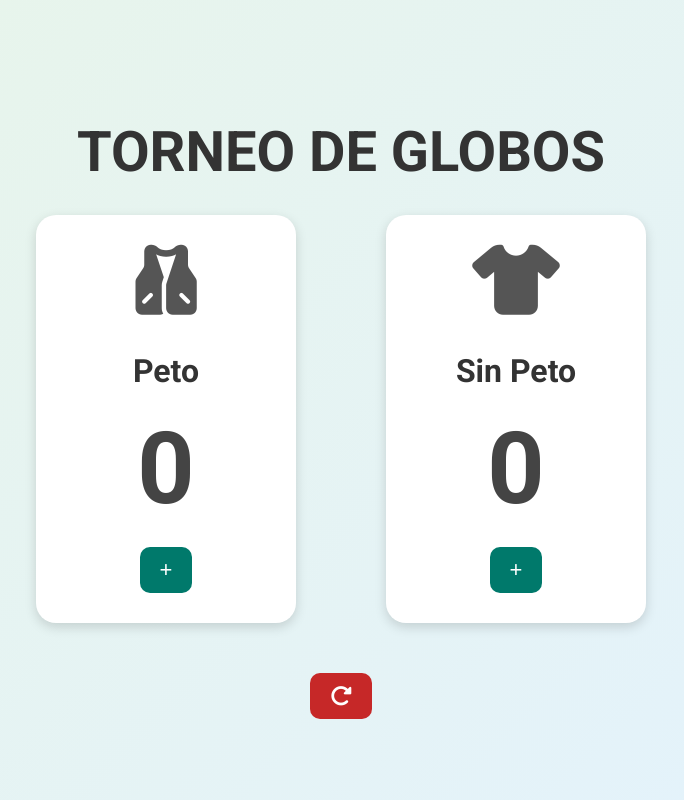
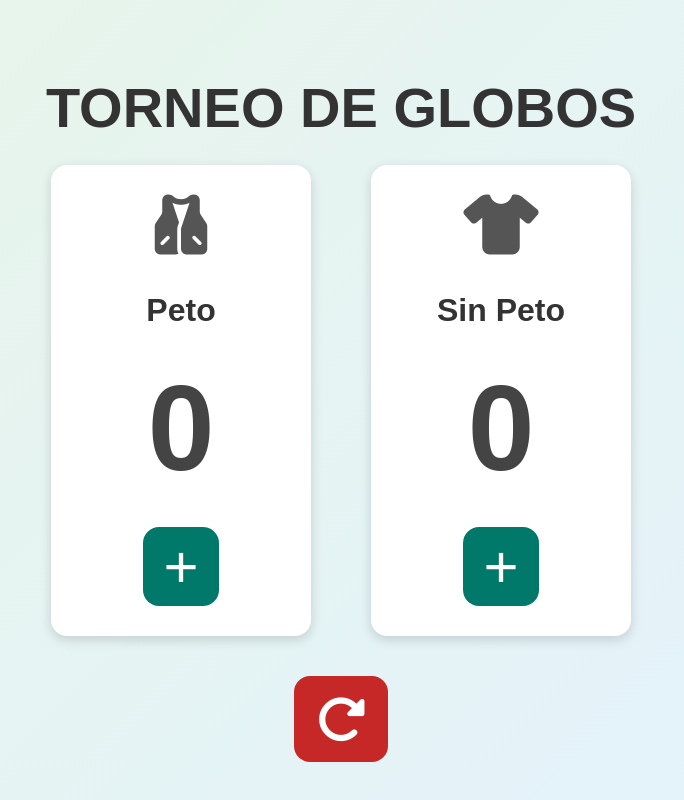
Before and after one commit to midelcasai/Contador-Globos, a plain HTML site: page index.html in a window 1280 px wide. Shown: the whole page, without its empty margins (299-983 px from the left). Drawn offline with Linux system fonts and the light colour scheme.

Commit message:
Update index.html

```diff
--- a/index.html
+++ b/index.html
@@ -7,7 +7,7 @@
   <link rel="stylesheet" href="https://cdnjs.cloudflare.com/ajax/libs/font-awesome/6.4.0/css/all.min.css">
   <style>
     body {
-      font-family: 'Roboto', sans-serif;
+      font-family: 'Arial', sans-serif;
       background: linear-gradient(135deg, #e8f5e9, #e3f2fd);
       margin: 0;
       display: flex;
@@ -19,25 +19,27 @@
     }
 
     h1 {
-      margin-bottom: 30px;
+      margin-bottom: 25px;
       font-size: 3.5em;
       color: #333;
     }
+
     h2 {
       margin-bottom: 20px;
       font-size: 2em;
       color: #333;
     }
+
     .container {
       display: flex;
       justify-content: center;
       align-items: center;
-      gap: 90px;
+      gap: 60px;
     }
 
     .team {
       background-color: white;
-      border-radius: 20px;
+      border-radius: 16px;
       padding: 30px;
       width: 200px;
       text-align: center;
@@ -45,23 +47,23 @@
     }
 
     .team i {
-      font-size: 70px;
+      font-size: 60px;
       margin-bottom: 10px;
       color: #555;
     }
 
     .score {
-      font-size: 100px;
+      font-size: 120px;
       font-weight: bold;
-      margin: 20px 0;
+      margin: 30px 0;
       color: #444;
     }
 
     button {
-      font-size: 22px;
-      padding: 10px 20px;
+      font-size: 60px;
+      padding: 5px 20px;
       border: none;
-      border-radius: 10px;
+      border-radius: 16px;
       background-color: #00796b;
       color: white;
       cursor: pointer;
@@ -73,12 +75,13 @@
     }
 
     #resetBtn {
-      margin-top: 50px;
+      margin-top: 40px;
+      font-size: 50px;
       background-color: #c62828;
       display: flex;
       align-items: center;
       justify-content: center;
-      padding: 12px 20px;
+      padding: 18px 22px;
     }
 
     #resetBtn:hover {
@@ -95,14 +98,14 @@
       <i class="fas fa-vest"></i>
       <h2>Peto</h2>
       <div id="scorePeto" class="score">0</div>
-      <button onclick="increment('peto')">+</button>
+      <button onclick="increment('peto')">&#43</button>
     </div>
 
     <div class="team">
       <i class="fas fa-tshirt"></i>
       <h2>Sin Peto</h2>
       <div id="scoreSinPeto" class="score">0</div>
-      <button onclick="increment('sinPeto')">+</button>
+      <button onclick="increment('sinPeto')">&#43</button>
     </div>
   </div>
 
```
